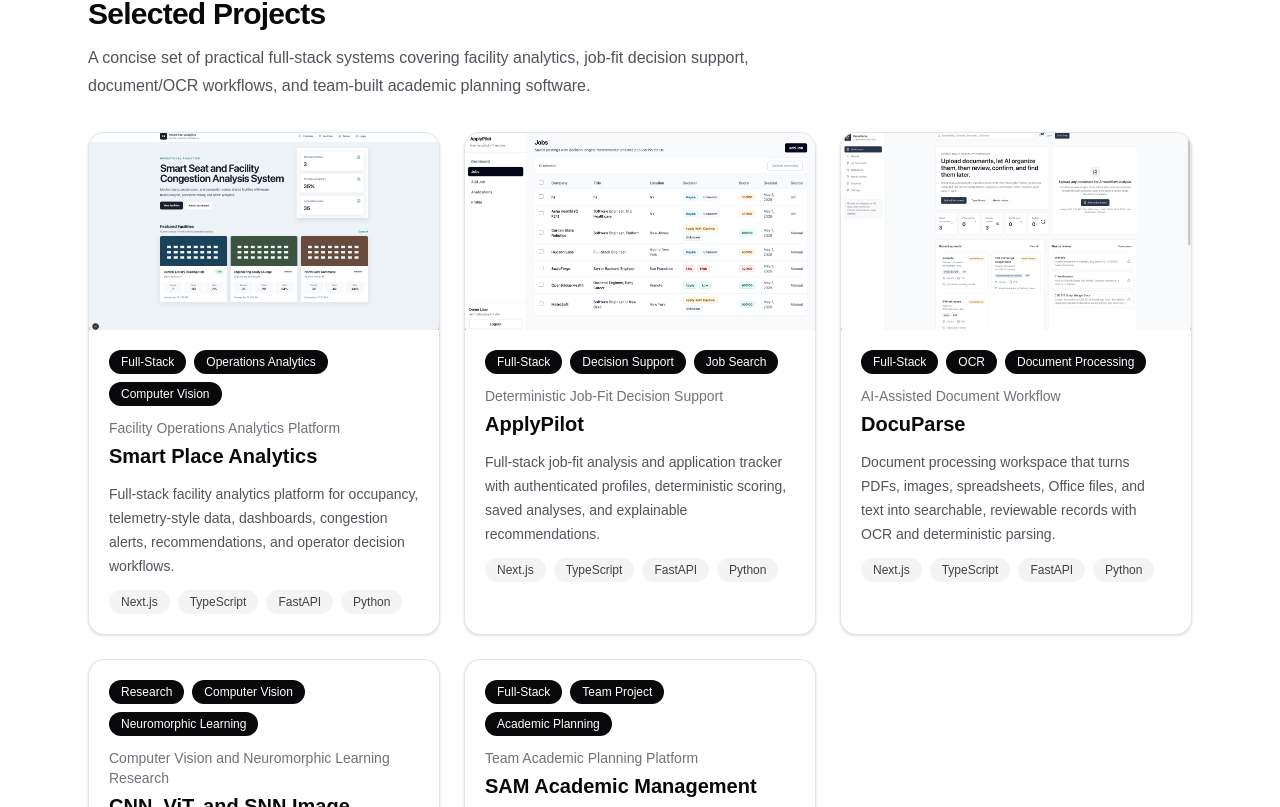
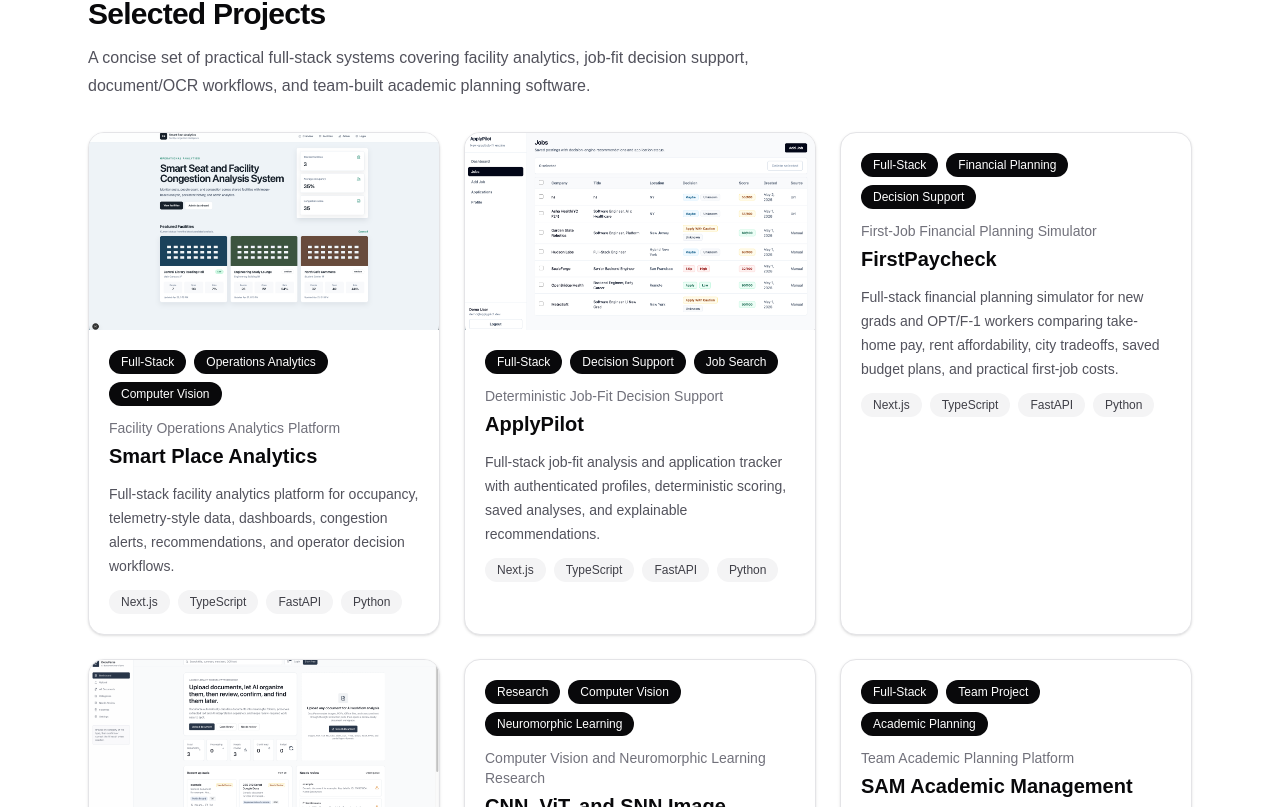
Before and after one commit to jason831444-web/portfolio, a Next.js app: page / in a window 1280 px wide. Shown: the part 1293-2100 px from the top of the page. Built offline with nearby package versions, Linux system fonts and the light colour scheme.

Commit message:
Add FirstPaycheck to portfolio

```diff
--- a/src/app/projects/page.tsx
+++ b/src/app/projects/page.tsx
@@ -4,7 +4,7 @@ import { projects } from "@/data/projects";
 export const metadata = {
   title: "Projects | Jaeseong Yoon",
   description:
-    "Selected full-stack software projects by Jaeseong Yoon, including facility analytics, job-fit analysis, document/OCR workflows, and academic planning.",
+    "Selected full-stack software projects by Jaeseong Yoon, including facility analytics, job-fit analysis, financial planning, document/OCR workflows, and academic planning.",
 };
 
 export default function ProjectsPage() {
--- a/src/data/projects.ts
+++ b/src/data/projects.ts
@@ -106,6 +106,56 @@ export const projects: Project[] = [
     },
     githubUrl: "https://github.com/jason831444-web/ApplyPilot",
     liveUrl: "https://apply-pilot-tau.vercel.app/dashboard",
+  },
+  {
+    slug: "first-paycheck",
+    title: "FirstPaycheck",
+    subtitle: "First-Job Financial Planning Simulator",
+    description:
+      "Full-stack financial planning simulator for new grads and OPT/F-1 workers comparing take-home pay, rent affordability, city tradeoffs, saved budget plans, and practical first-job costs.",
+    longDescription:
+      "FirstPaycheck helps new grads and OPT/F-1 workers pressure-test a first U.S. job budget before committing to a lease, commute, or offer. It combines a Next.js simulator UI, FastAPI calculation APIs, PostgreSQL-backed saved plans, tax/city data files, Excel/CSV exports, what-if analysis, advisor insights, and practical planning tools.",
+    categories: ["Full-Stack", "Financial Planning", "Decision Support"],
+    techStack: [
+      "Next.js",
+      "TypeScript",
+      "FastAPI",
+      "Python",
+      "PostgreSQL",
+      "SQLAlchemy",
+      "Alembic",
+      "Docker",
+      "Recharts",
+      "ExcelJS",
+      "pytest",
+    ],
+    features: [
+      "Salary, tax, FICA exemption, 401k, health insurance, rent, and expense simulation for first-job budgeting",
+      "All-state tax estimate engine using JSON tax data for no-income-tax, flat-tax, progressive-tax, and effective-rate estimate states",
+      "City and location comparison workflows with rent, transportation cost, affordability score, savings rate, and tax assumption notes",
+      "Saved budget plans backed by PostgreSQL with restore, duplicate, delete, and full simulator-state preservation",
+      "Excel/CSV exports, what-if analysis, advisor insight cards, apartment affordability checks, and practical planning tools",
+    ],
+    problem:
+      "New grads and OPT/F-1 workers often compare jobs, rent, cities, transportation, taxes, and move-in costs with rough guesses even though those choices determine whether a first paycheck is actually livable.",
+    solution:
+      "FirstPaycheck centralizes salary, tax, expense, city, rent, and planning assumptions into one full-stack simulator with explainable estimates, saved scenarios, exports, and practical decision-support tools.",
+    role:
+      "I built the full-stack application, including the Next.js simulator and planning tools, FastAPI calculation endpoints, SQLAlchemy models, Alembic migrations, PostgreSQL saved-plan workflow, export utilities, Docker setup, and pytest tests.",
+    impact:
+      "This project demonstrates product-minded full-stack engineering around real user decisions, data-driven calculations, dashboard-style visualization, persistence, exports, testing, and clear financial-disclaimer boundaries.",
+    architecture: {
+      frontend:
+        "Next.js and TypeScript frontend for the simulator, modular budget sections, result dashboards, city comparisons, saved plans, affordability checks, export flows, and planning tools.",
+      backend:
+        "FastAPI backend with routes for simulation, city presets, location comparison, what-if scenarios, advisor insights, saved scenarios, and health checks.",
+      database:
+        "PostgreSQL database managed with SQLAlchemy and Alembic for saved budget scenarios and simulator-state restoration.",
+      deployment:
+        "Docker Compose local stack with separate frontend, backend, and PostgreSQL services; backend tests use pytest and representative tax/calculation/API cases.",
+    },
+    githubUrl: "https://github.com/jason831444-web/first-paycheck",
+    liveUrl: "",
   },
   {
     slug: "docuparse",
```
Also changed, not shown: 1 other file (tests, documents, lock files or other folders).
